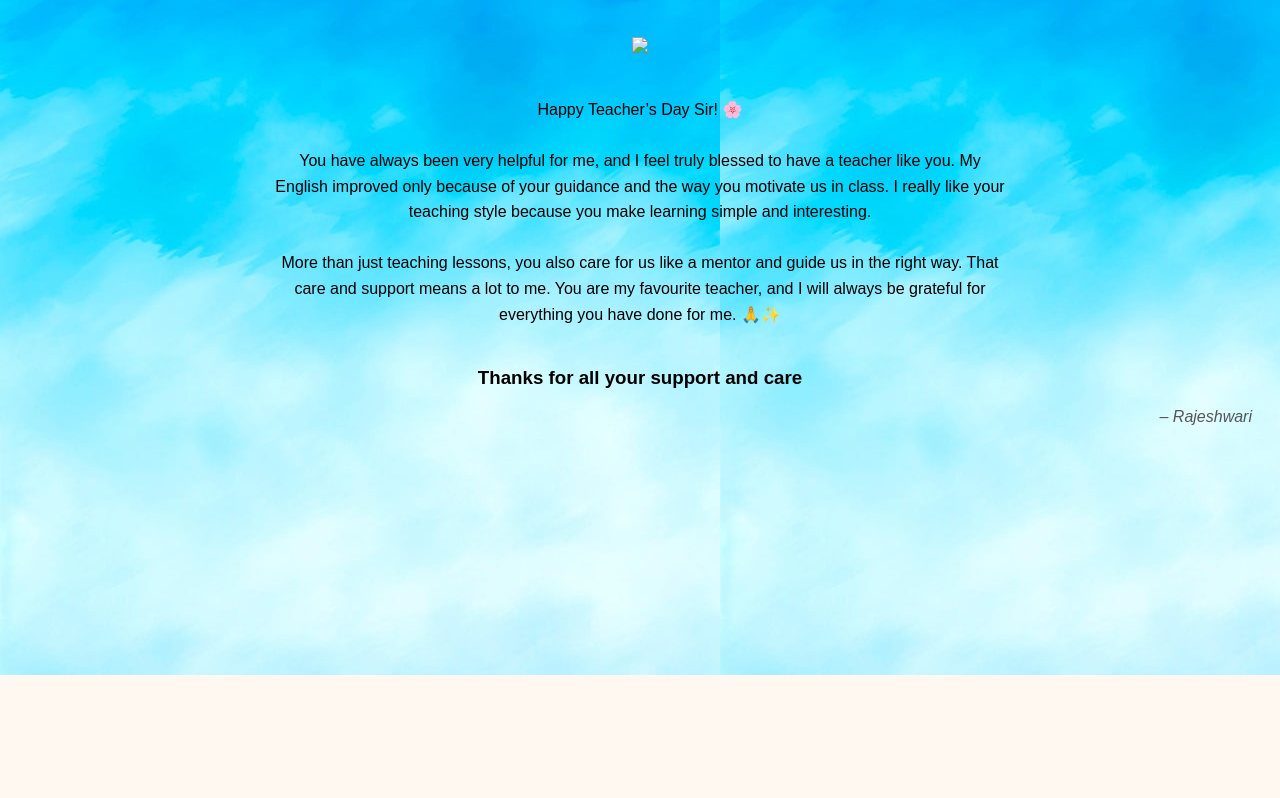
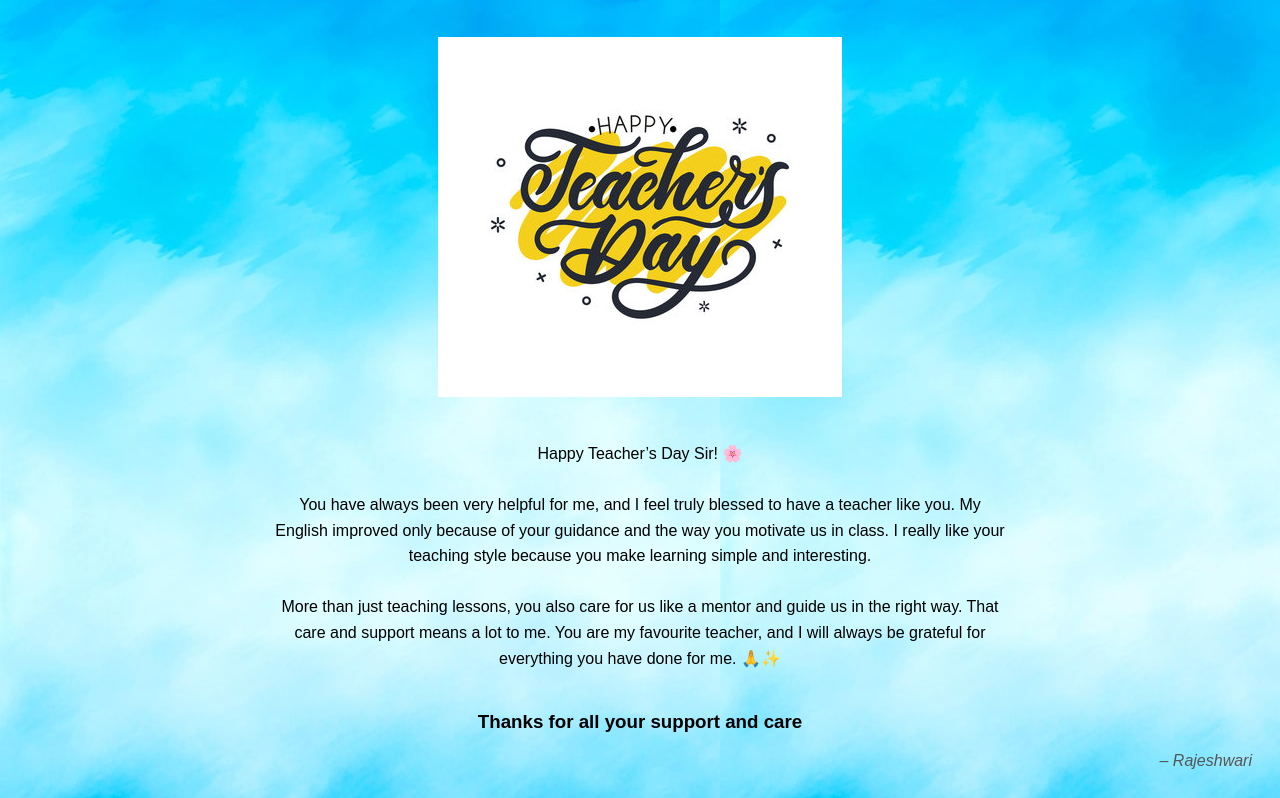
Before and after one commit to asbdu45123054511802112025/Greetings, a plain HTML site: page index.html in a window 1280 px wide. Shown: the part 125-923 px from the top of the page. Before the commit the page ends 800 px from the top, so only its background shows below. Drawn offline with Linux system fonts and the light colour scheme.

Commit message:
Update index.html

```diff
--- a/index.html
+++ b/index.html
@@ -40,7 +40,7 @@
 
     <h1>HAPPY TEACHER'S DAY</h1>
         <br>
-        <img src="pic.jpg">
+        <img src="photo.jpg">
 
     <p text-color:white;>
         Happy Teacher’s Day Sir! 🌸<br><br>
```
